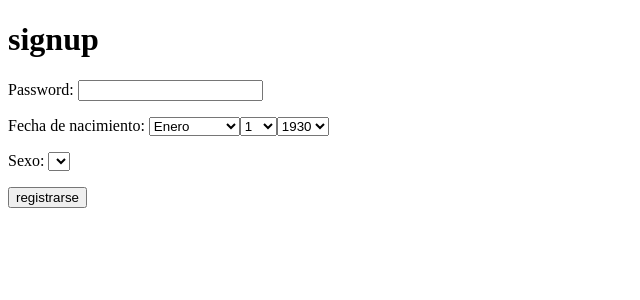
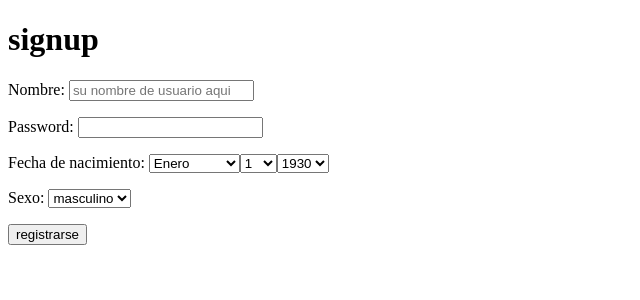
Before and after one commit to tareaHDP2018/HDP2018, a Django app: page /registrar/ in a window 1280 px wide. Shown: the top 300 px of the page, without its empty margins (0-640 px from the left). Run offline with Django 3.2, Linux system fonts and the light colour scheme; lists and menus that the app fills with data are empty; parts of the project's set-up code (start-up, migrations or seed data) failed here and were passed over.

Commit message:
actualizando registrar usuario

```diff
--- a/apps/login_registrar/forms.py
+++ b/apps/login_registrar/forms.py
@@ -16,12 +16,14 @@ year=('1930','1931','1932','1933','1934','1935','1936','1937','1938','1939',
 	'1990','1991','1992','1993','1994','1995','1996','1997','1998','1999',
 	'2000','2001','2002','2003','2004','2005','2006','2007','2008','2009','2010',
 	)
+genero=(('masculino','masculino')
+	,('femenino','femenino'))
 
 class RegistrarForm(forms.ModelForm):
-
+	nombre=forms.CharField(widget=forms.TextInput(attrs={'placeholder':'su nombre de usuario aqui'}))
 	password = forms.CharField(widget=forms.PasswordInput,max_length=8)
 	fechaNacimiento=forms.DateField(label='Fecha de nacimiento',widget = forms.SelectDateWidget(years=year))
-	sexo=forms.CharField(widget=forms.Select())
+	sexo=forms.ChoiceField(widget=forms.Select,choices=genero)
 	class Meta:
 		model=Usuario
 		fields= '__all__'
--- a/apps/login_registrar/views.py
+++ b/apps/login_registrar/views.py
@@ -21,18 +21,27 @@ def logout (request):
     return HttpResponseRedirect("/login")
 
 def registrar(request):
+    error=''
     if request.method=='POST':
         form = RegistrarForm(request.POST)
-        if form.is_valid():
+        nom=request.POST.get('nombre',None)
+        us=Usuario.objects.filter(nombre=nom).exists()
+        if us==False and form.is_valid():
             usuario=form.save()
             usuario.save()
             user=User.objects.create_user(username=usuario.nombre,password=usuario.password)
-            user.save()
+            user=authenticate(username=usuario.nombre,password=usuario.password)
+            login(request)
             return HttpResponseRedirect('/simula')
+        else:
+         form=RegistrarForm()
+         error="error el nombre de usuario ya esta en uso"
+
     else:
-        form=RegistrarForm()
+      form=RegistrarForm()
     template=loader.get_template('sesion/registrar.html')
     context={
-    'form':form
+    'form':form,
+    'error':error
     }
     return HttpResponse(template.render(context,request))
--- a/templates/sesion/registrar.html
+++ b/templates/sesion/registrar.html
@@ -12,6 +12,6 @@
 
  <button type="submit"> registrarse</button>
 </form>
-
+	{{error}}
 </body>
 </html>
```
